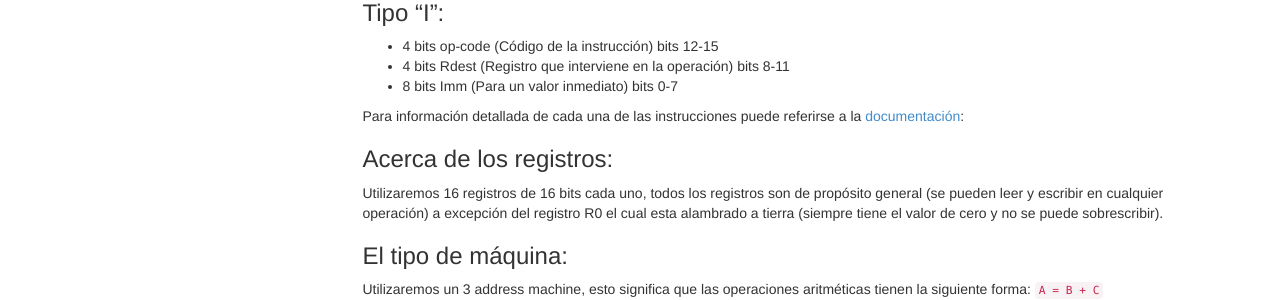
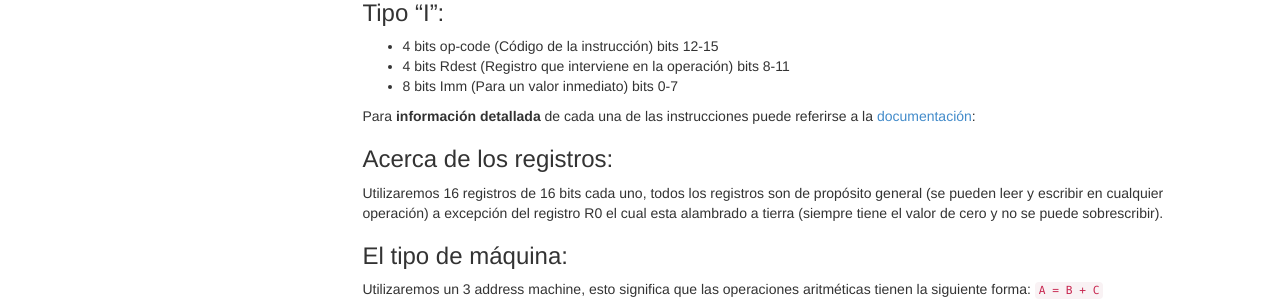
Before and after one commit to diegofigueroa/ug-cc3-projects, a Jekyll site: the page built from _posts/2014-03-23-processor.md, in a window 1280 px wide and 900 px high, scrolled down 963 px. Shown: the part 152-452 px from the top of the window. Built offline with Jekyll 4.4.1, drawn with Linux system fonts in a browser that asks for light colours.

Commit message:
add more details

```diff
--- a/_posts/2014-03-23-processor.md
+++ b/_posts/2014-03-23-processor.md
@@ -62,7 +62,7 @@ Hay 2 formatos de instrucciones:
 * 4 bits Rdest (Registro que interviene en la operación) bits 8-11
 * 8 bits Imm (Para un valor inmediato) bits 0-7
 
-Para información detallada de cada una de las instrucciones puede referirse a la [documentación](https://www.dropbox.com/s/hcdulxqa19jxvcl/isa.pdf):
+Para **información detallada** de cada una de las instrucciones puede referirse a la [documentación](https://www.dropbox.com/s/hcdulxqa19jxvcl/isa.pdf):
 
 ### Acerca de los registros:
 
```
